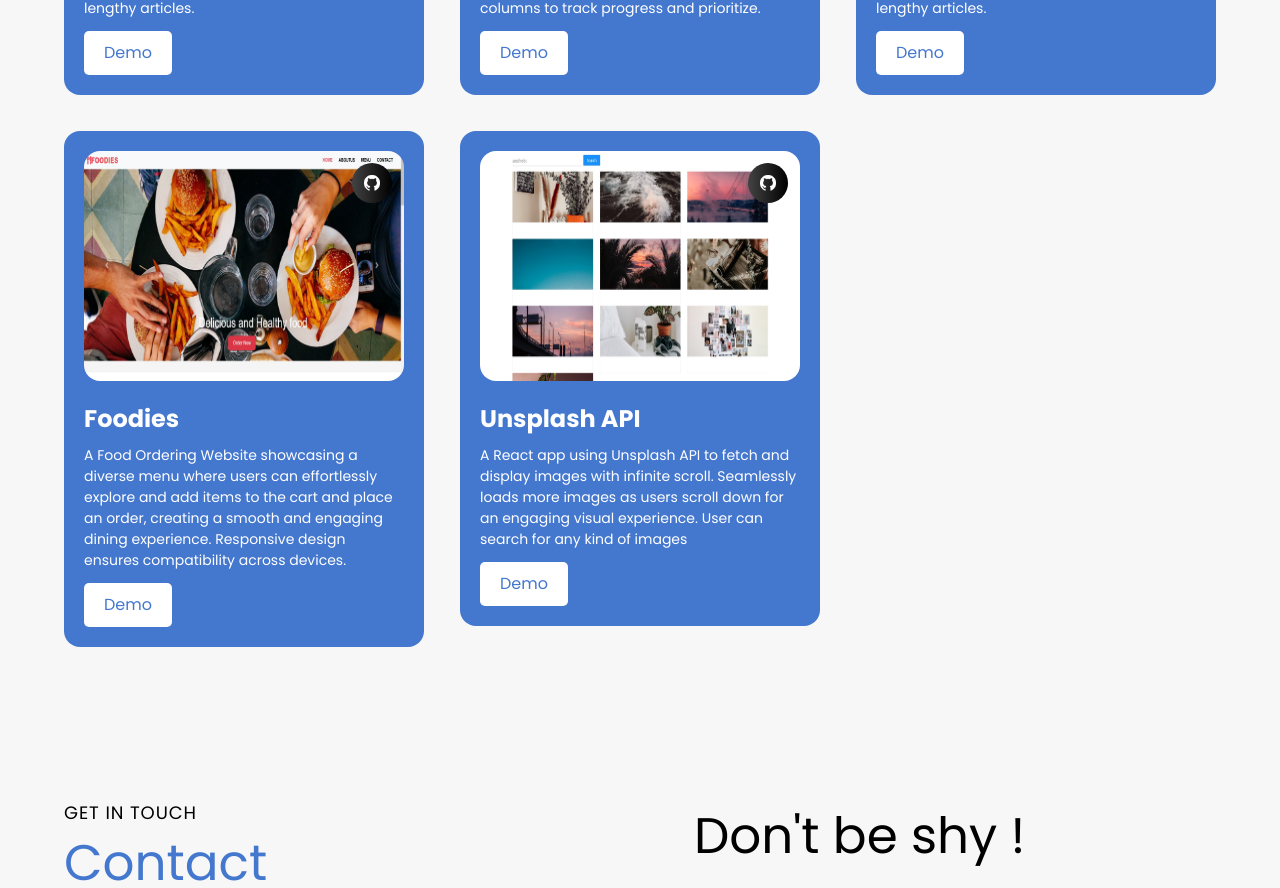
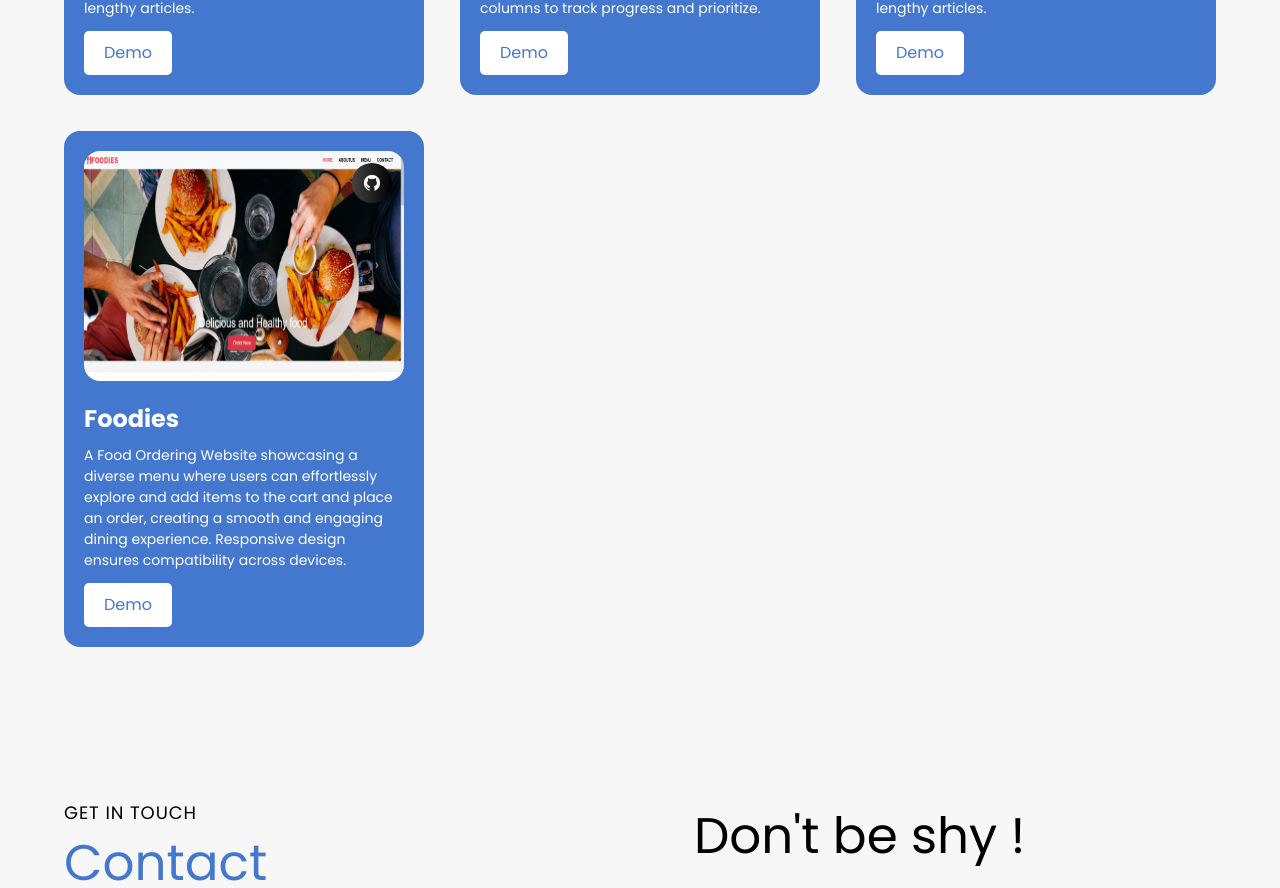
Before and after one commit to bhawna-107/My-portfolio-website, a React (Create React App) app: page / in a window 1280 px wide. Shown: the part 2419-3307 px from the top of the page. Built offline with nearby package versions, Linux system fonts and the light colour scheme.

Commit message:
project added

```diff
--- a/src/constants/index.js
+++ b/src/constants/index.js
@@ -317,28 +317,28 @@
     //   source_code_link: "https://github.com/",
     // },
 
-    {
-      name: "Unsplash API",
-      description:
-        "A React app using Unsplash API to fetch and display images with infinite scroll. Seamlessly loads more images as users scroll down for an engaging visual experience. User can search for any kind of images",
-      tags: [
-        {
-          name: "nextjs",
-          color: "blue-text-gradient",
-        },
-        {
-          name: "supabase",
-          color: "green-text-gradient",
-        },
-        {
-          name: "css",
-          color: "pink-text-gradient",
-        },
-      ],
-      image: unsplash,
-      source_code_link: "https://github.com/bhawna-107/Unsplash-API-Images",
-      demo_link: "https://github.com/bhawna-107/Unsplash-API-Images",
-    },
+    // {
+    //   name: "Unsplash API",
+    //   description:
+    //     "A React app using Unsplash API to fetch and display images with infinite scroll. Seamlessly loads more images as users scroll down for an engaging visual experience. User can search for any kind of images",
+    //   tags: [
+    //     {
+    //       name: "nextjs",
+    //       color: "blue-text-gradient",
+    //     },
+    //     {
+    //       name: "supabase",
+    //       color: "green-text-gradient",
+    //     },
+    //     {
+    //       name: "css",
+    //       color: "pink-text-gradient",
+    //     },
+    //   ],
+    //   image: unsplash,
+    //   source_code_link: "https://github.com/bhawna-107/Unsplash-API-Images",
+    //   demo_link: "https://github.com/bhawna-107/Unsplash-API-Images",
+    // },
   ];
 
   export { technologies, projects };
```
